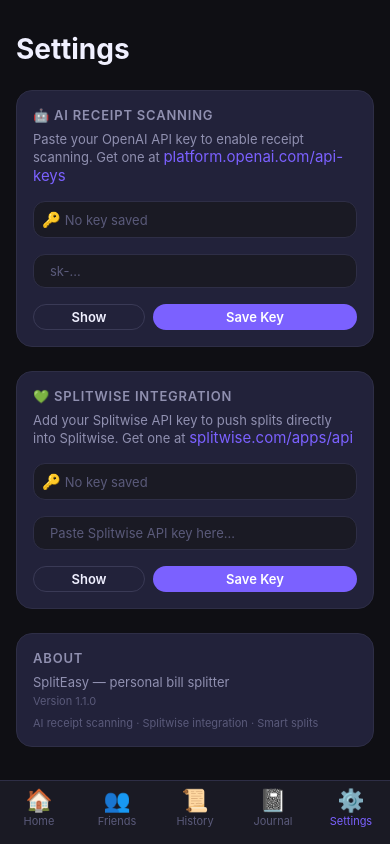
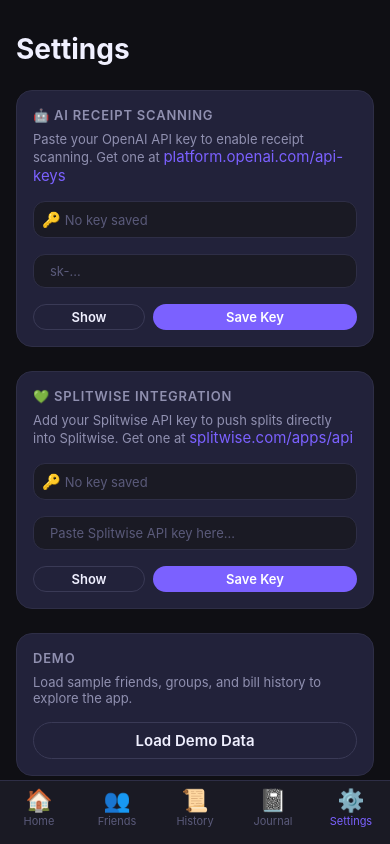
Before and after one commit to aswar0716/spliteasy, a React Native app: screen /Settings in a window 390 px wide. Built offline with nearby package versions, Linux system fonts and the light colour scheme; what react-native-worklets would draw is missing.

Commit message:
feat: add Load Demo Data button to Settings screen

```diff
--- a/src/screens/SettingsScreen.tsx
+++ b/src/screens/SettingsScreen.tsx
@@ -128,7 +128,7 @@ function KeyCard({
 }
 
 export default function SettingsScreen() {
-  const { geminiKey, setGeminiKey, splitwiseKey, setSplitwiseKey } = useStore();
+  const { geminiKey, setGeminiKey, splitwiseKey, setSplitwiseKey, loadDemoData } = useStore();
   const [testingSpliwise, setTestingSplitwise] = useState(false);
 
   const handleTestSplitwise = async () => {
@@ -185,6 +185,28 @@ export default function SettingsScreen() {
           />
         ) : null}
 
+        {/* Demo Data */}
+        <Card>
+          <SectionHeader title="Demo" />
+          <AppText variant="bodySmall" style={{ marginBottom: Spacing.md }}>
+            Load sample friends, groups, and bill history to explore the app.
+          </AppText>
+          <PillButton
+            label="Load Demo Data"
+            onPress={() => {
+              Alert.alert(
+                'Load Demo Data',
+                'This will add sample friends, groups, and history. Your existing data and API keys won\'t be affected. Continue?',
+                [
+                  { text: 'Cancel', style: 'cancel' },
+                  { text: 'Load', onPress: () => loadDemoData().then(() => Alert.alert('Done ✓', 'Demo data loaded.')) },
+                ],
+              );
+            }}
+            variant="secondary"
+          />
+        </Card>
+
         {/* About */}
         <Card>
           <SectionHeader title="About" />
```
